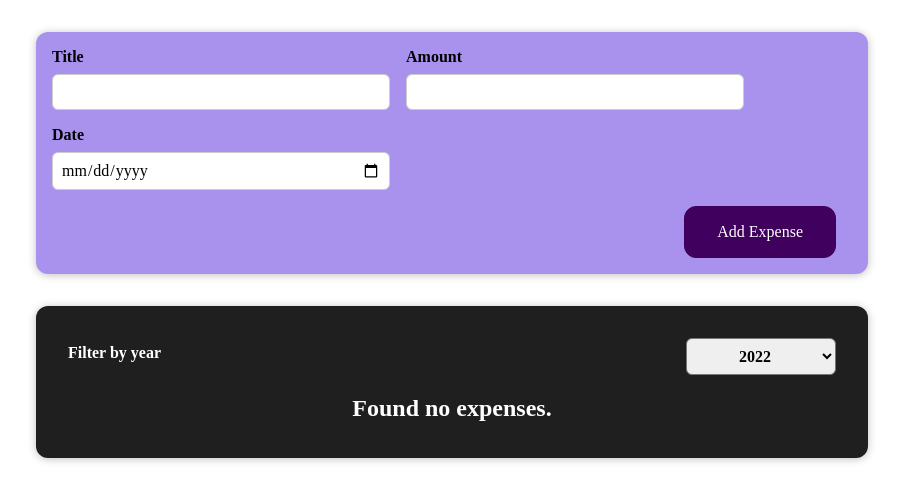
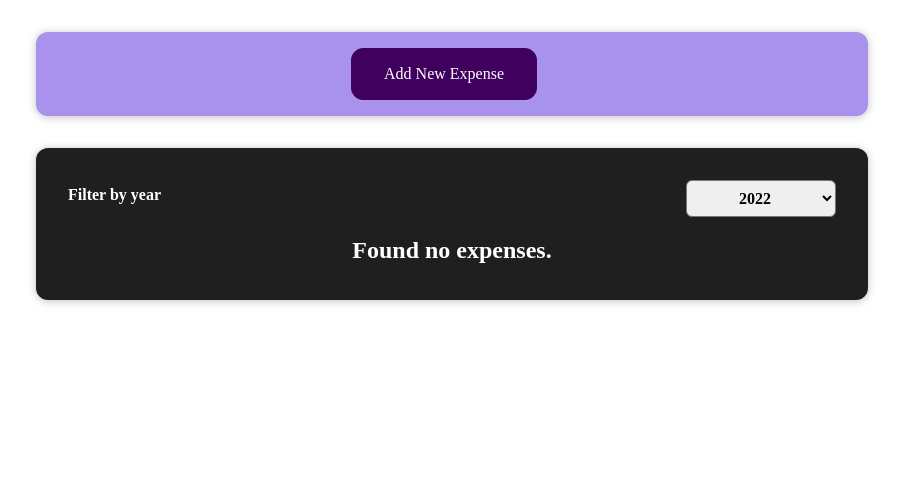
Before and after one commit to Marknjo/react-lab, a React (Create React App) app: page / in a window 1280 px wide. Shown: the top 502 px of the page, without its empty margins (188-1091 px from the left). Built offline with nearby package versions, Linux system fonts and the light colour scheme.

Commit message:
Implement toggle for display from the UI

```diff
--- /dev/null
+++ b/src/App/components/Expenses/ExpensesToggleForm.js
@@ -0,0 +1,26 @@
+const ExpenseToggleForm = function ({ showFormStatus, onToggleForm }) {
+  const showAddFormHandler = () => {
+    onToggleForm(true);
+  };
+
+  const showHideFormHandler = () => {
+    onToggleForm(false);
+  };
+
+  return (
+    <>
+      <div className={`new-expense__btn-add ${showFormStatus ? 'hidden' : ''}`}>
+        <button onClick={showAddFormHandler}>Add New Expense</button>
+      </div>
+
+      <button
+        onClick={showHideFormHandler}
+        className={`new-expense__btn-hide ${showFormStatus ? '' : 'hidden'}`}
+      >
+        &times;
+      </button>
+    </>
+  );
+};
+
+export default ExpenseToggleForm;
--- a/src/App/components/NewExpense/ExpenseForm.css
+++ b/src/App/components/NewExpense/ExpenseForm.css
@@ -24,3 +24,22 @@
 .new-expense__actions {
   text-align: right;
 }
+
+.hidden {
+  opacity: 0;
+  height: 0;
+  animation: hide 0.4s ease-out;
+}
+
+@keyframes hide {
+  0% {
+    opacity: 1;
+    height: 100%;
+  }
+
+  100% {
+    opacity: 0;
+    height: 0;
+    display: none;
+  }
+}
--- a/src/App/components/NewExpense/ExpenseForm.js
+++ b/src/App/components/NewExpense/ExpenseForm.js
@@ -1,7 +1,7 @@
 import { useState } from 'react';
 import './ExpenseForm.css';
 
-const ExpenseForm = function ({ onFetchExpense }) {
+const ExpenseForm = function ({ displayStatus, onFetchExpense }) {
   const [enteredTitle, setEnteredTitle] = useState('');
   const [enteredAmount, setEnteredAmount] = useState('');
   const [enteredDate, setEnteredDate] = useState('');
@@ -52,7 +52,7 @@ const ExpenseForm = function ({ onFetchExpense }) {
   };
 
   return (
-    <form onSubmit={submitHandler}>
+    <form onSubmit={submitHandler} className={displayStatus ? '' : 'hidden'}>
       <div className="new-expense__controls">
         <div className="new-expense__control">
           <label>Title</label>
--- a/src/App/components/NewExpense/NewExpense.css
+++ b/src/App/components/NewExpense/NewExpense.css
@@ -7,6 +7,8 @@
   border-radius: 12px;
   text-align: center;
   box-shadow: 0 1px 8px rgba(0, 0, 0, 0.25);
+  position: relative;
+  overflow: hidden;
 }
 
 .new-expense button {
@@ -36,3 +38,13 @@
 .new-expense button.alternative:active {
   background-color: #ddb3f8;
 }
+
+.new-expense button.new-expense__btn-hide {
+  background-color: transparent;
+  padding: 0.4rem;
+  border: transparent;
+  font-size: 2rem;
+  position: absolute;
+  top: 0.5rem;
+  right: 0.5rem;
+}
--- a/src/App/components/NewExpense/NewExpense.js
+++ b/src/App/components/NewExpense/NewExpense.js
@@ -1,7 +1,11 @@
+import { useState } from 'react';
+import ExpenseToggleForm from '../Expenses/ExpensesToggleForm';
 import ExpenseForm from './ExpenseForm';
 import './NewExpense.css';
 
 const NewExpense = function ({ onAddExpenseToUI }) {
+  const [showFormStatus, setShowFormStatus] = useState(false);
+
   const fetchExpenseHandler = expense => {
     const expenseData = {
       ...expense,
@@ -10,9 +14,22 @@ const NewExpense = function ({ onAddExpenseToUI }) {
 
     onAddExpenseToUI(expenseData);
   };
+
+  const toggleFormHandler = toggleForm => {
+    setShowFormStatus(toggleForm);
+  };
+
   return (
     <div className="new-expense">
-      <ExpenseForm onFetchExpense={fetchExpenseHandler} />
+      <ExpenseToggleForm
+        showFormStatus={showFormStatus}
+        onToggleForm={toggleFormHandler}
+      />
+
+      <ExpenseForm
+        displayStatus={showFormStatus}
+        onFetchExpense={fetchExpenseHandler}
+      />
     </div>
   );
 };
```
